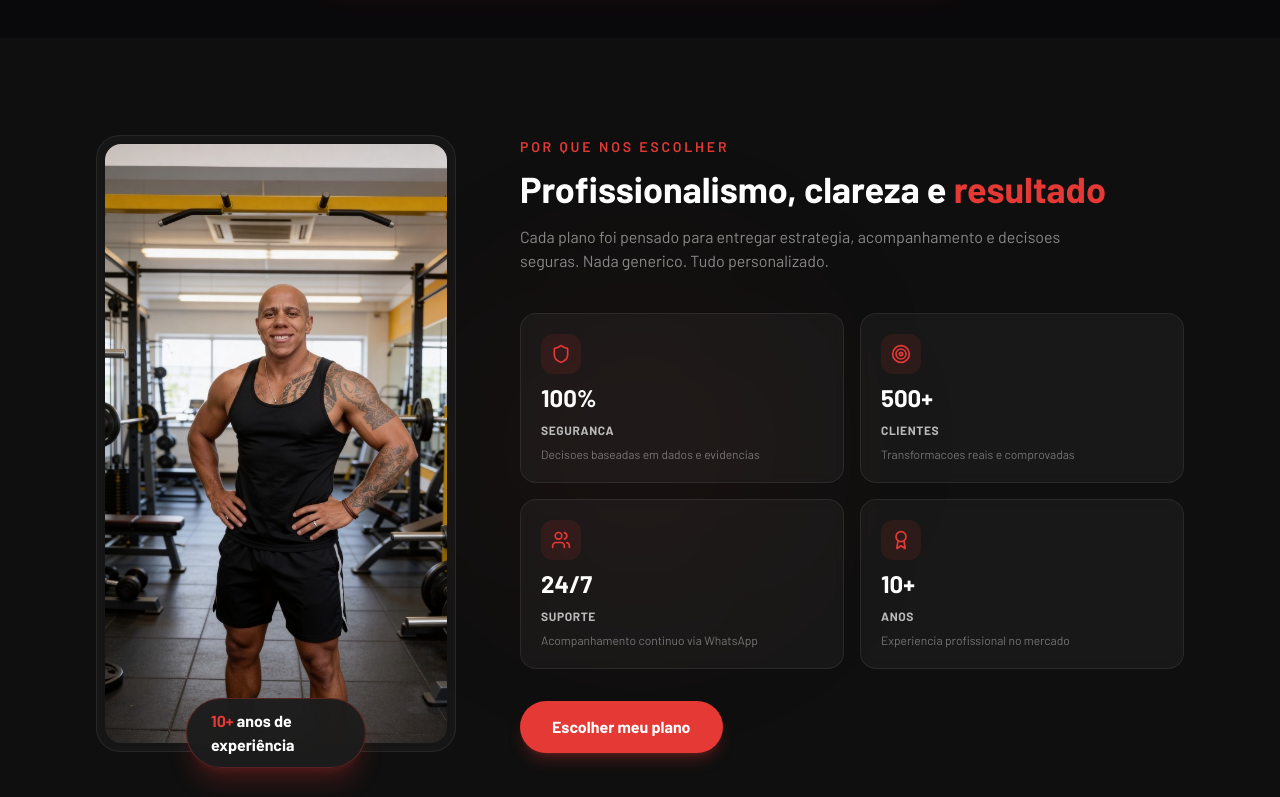
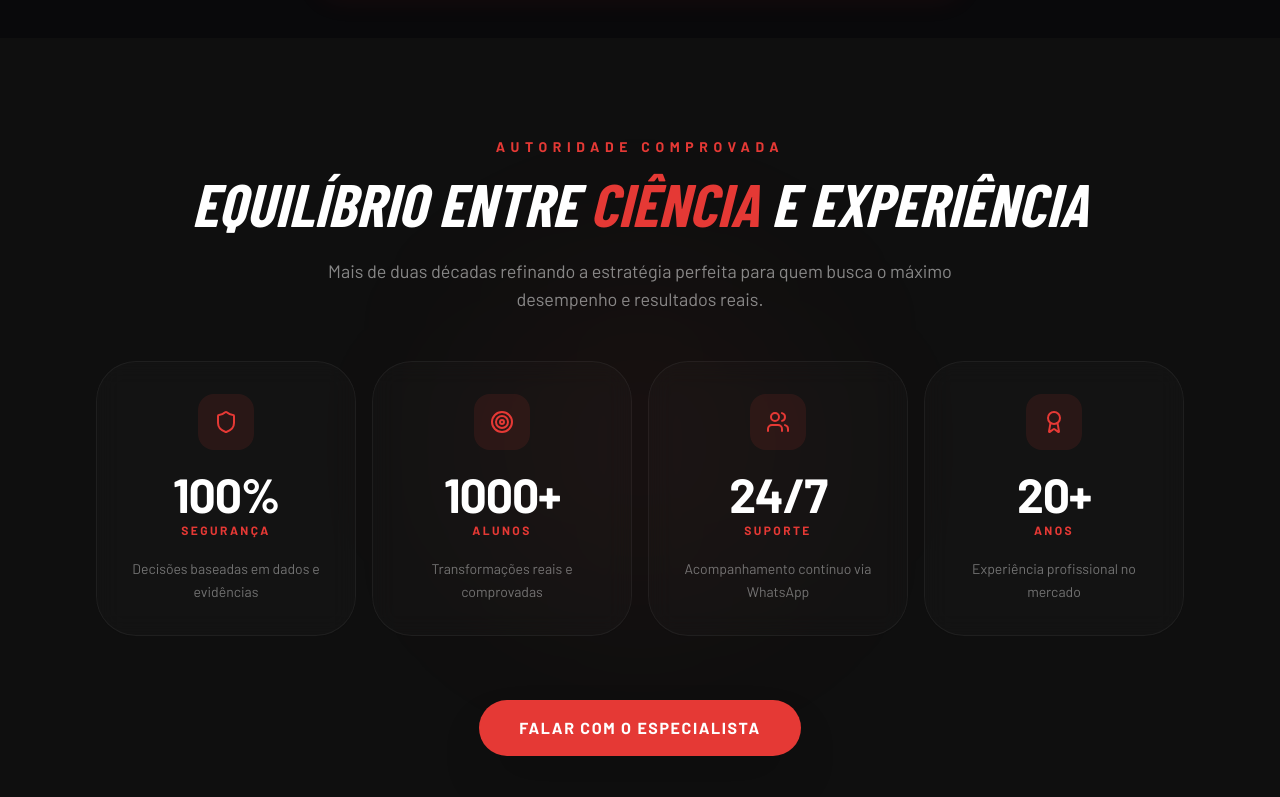
Before and after one commit to Lucax33/personal-instagram, a Next.js app: page / in a window 1280 px wide. Shown: the part 2003-2800 px from the top of the page. Built offline with nearby package versions, Linux system fonts and the light colour scheme.

Commit message:
feat: refactor Authority Section UI/UX, update metrics (1000+ students, 20+ years exp) and restore Hero Section photo

```diff
--- a/components/authority-section.tsx
+++ b/components/authority-section.tsx
@@ -5,26 +5,26 @@ const stats = [
   {
     icon: Shield,
     value: "100%",
-    label: "Seguranca",
-    desc: "Decisoes baseadas em dados e evidencias",
+    label: "Segurança",
+    desc: "Decisões baseadas em dados e evidências",
   },
   {
     icon: Target,
-    value: "500+",
-    label: "Clientes",
-    desc: "Transformacoes reais e comprovadas",
+    value: "1000+",
+    label: "Alunos",
+    desc: "Transformações reais e comprovadas",
   },
   {
     icon: Users,
     value: "24/7",
     label: "Suporte",
-    desc: "Acompanhamento continuo via WhatsApp",
+    desc: "Acompanhamento contínuo via WhatsApp",
   },
   {
     icon: Award,
-    value: "10+",
+    value: "20+",
     label: "Anos",
-    desc: "Experiencia profissional no mercado",
+    desc: "Experiência profissional no mercado",
   },
 ]
 
@@ -38,78 +38,57 @@ export function AuthoritySection() {
       />
 
       <div className="relative mx-auto max-w-6xl px-4 sm:px-6 lg:px-8">
-        <div className="flex flex-col items-center gap-10 lg:flex-row lg:gap-16">
-          {/* Image column */}
-          <div className="relative w-full max-w-xs shrink-0 sm:max-w-sm lg:w-[360px]">
-            <div className="relative">
-              {/* Glow behind */}
-              <div
-                className="absolute inset-0 -z-10 translate-y-6 scale-90 rounded-full bg-[#E53935]/15 blur-[80px]"
-                aria-hidden="true"
-              />
-              {/* Glass frame */}
-              <div className="overflow-hidden rounded-3xl border border-white/[0.08] bg-white/[0.03] p-2 backdrop-blur-sm">
-                <Image
-                  src="/trainer-gym.jpg"
-                  alt="Personal Trainer na academia - mais de 10 anos de experiência"
-                  width={360}
-                  height={480}
-                  className="h-auto w-full rounded-2xl object-cover"
-                  sizes="(max-width: 768px) 280px, 360px"
-                />
-              </div>
-              {/* Floating glass badge - enhanced */}
-              <div className="absolute -bottom-4 left-1/2 -translate-x-1/2 rounded-full border border-[#E53935]/30 bg-[#1C1C1C]/95 px-6 py-2.5 text-sm font-bold text-white shadow-xl shadow-[#E53935]/20 backdrop-blur-xl sm:text-base">
-                <span className="text-[#E53935] font-extrabold">10+</span> anos de experiência
-              </div>
-            </div>
+        <div className="flex flex-col items-center">
+          {/* Main Title Area */}
+          <div className="mb-12 text-center">
+            <span className="mb-4 inline-block text-sm font-black uppercase tracking-[0.4em] text-[#E53935]">
+              Autoridade Comprovada
+            </span>
+            <h2 className="font-condensed text-4xl font-black uppercase italic leading-tight text-white sm:text-6xl text-balance">
+              Equilíbrio entre <span className="text-[#E53935]">Ciência</span> e Experiência
+            </h2>
+            <p className="mx-auto mt-6 max-w-2xl text-base leading-relaxed text-white/50 sm:text-lg">
+              Mais de duas décadas refinando a estratégia perfeita para quem busca o máximo desempenho e resultados reais.
+            </p>
           </div>
 
-          {/* Text column */}
-          <div className="flex-1 text-center lg:text-left">
-            <span className="mb-3 inline-block text-xs font-semibold uppercase tracking-[0.2em] text-[#E53935] sm:text-sm">
-              Por que nos escolher
-            </span>
-            <h2 className="text-2xl font-extrabold leading-tight text-white text-balance sm:text-3xl md:text-4xl">
-              Profissionalismo, clareza e{" "}
-              <span className="text-[#E53935]">resultado</span>
-            </h2>
-            <p className="mx-auto mt-4 max-w-xl text-sm leading-relaxed text-white/50 sm:text-base lg:mx-0">
-              Cada plano foi pensado para entregar estrategia, acompanhamento e
-              decisoes seguras. Nada generico. Tudo personalizado.
-            </p>
-
-            {/* Stats grid */}
-            <div className="mt-8 grid grid-cols-2 gap-3 sm:gap-4 md:mt-10">
+          {/* Stats grid - Redesigned for impact without image */}
+          <div className="grid w-full grid-cols-1 gap-4 sm:grid-cols-2 lg:grid-cols-4">
             {stats.map(({ icon: Icon, value, label, desc }) => (
               <div
                 key={label}
-                  className="group flex flex-col items-center gap-2 rounded-2xl border border-white/[0.08] bg-white/[0.04] p-4 text-center backdrop-blur-sm transition-all duration-300 hover:border-[#E53935]/20 hover:bg-white/[0.07] sm:p-5 lg:items-start lg:text-left"
+                className="group relative flex flex-col items-center gap-5 overflow-hidden rounded-[2.5rem] border border-white/[0.05] bg-white/[0.02] p-8 text-center backdrop-blur-md transition-all duration-500 hover:border-[#E53935]/30 hover:bg-white/[0.04]"
               >
-                  <div className="inline-flex items-center justify-center rounded-xl bg-[#E53935]/10 p-2.5 transition-colors duration-300 group-hover:bg-[#E53935]/15">
-                    <Icon className="h-4 w-4 text-[#E53935] sm:h-5 sm:w-5" />
+                <div className="absolute -right-4 -top-4 h-24 w-24 rounded-full bg-[#E53935]/10 blur-3xl transition-opacity opacity-0 group-hover:opacity-100" />
+
+                <div className="relative inline-flex items-center justify-center rounded-2xl bg-[#E53935]/10 p-4 transition-transform duration-500 group-hover:scale-110 group-hover:bg-[#E53935]/15">
+                  <Icon className="h-6 w-6 text-[#E53935]" />
                 </div>
-                  <span className="text-xl font-extrabold text-white sm:text-2xl">
+
+                <div className="space-y-1">
+                  <span className="block text-4xl font-black tracking-tight text-white sm:text-5xl">
                     {value}
                   </span>
-                  <p className="text-[10px] font-bold uppercase tracking-wider text-white/70 sm:text-xs">
+                  <p className="text-[10px] font-black uppercase tracking-[0.2em] text-[#E53935] sm:text-xs">
                     {label}
                   </p>
-                  <p className="text-[10px] leading-relaxed text-white/40 sm:text-xs">
+                </div>
+
+                <p className="text-sm leading-relaxed text-white/40">
                   {desc}
                 </p>
               </div>
             ))}
           </div>
 
-            <div className="mt-8 text-center lg:text-left">
+          <div className="mt-16 text-center">
             <a
               href="#planos"
-                className="inline-flex items-center justify-center rounded-full bg-[#E53935] px-8 py-3.5 text-sm font-bold text-white shadow-lg shadow-[#E53935]/25 transition-all duration-300 hover:-translate-y-0.5 hover:bg-[#C62828] hover:shadow-xl sm:text-base"
+              className="group relative inline-flex items-center justify-center gap-2 overflow-hidden rounded-full bg-[#E53935] px-10 py-4 text-base font-black uppercase tracking-widest text-white shadow-2xl transition-all duration-300 hover:-translate-y-1 hover:bg-[#C62828] hover:shadow-[#E53935]/40"
             >
-                Escolher meu plano
+              <span className="relative z-10">Falar com o Especialista</span>
+              <div className="absolute inset-0 h-full w-full bg-gradient-to-r from-transparent via-white/20 to-transparent transition-transform duration-1000 -translate-x-full group-hover:translate-x-full" />
             </a>
-            </div>
           </div>
         </div>
       </div>
```
Lines whose indentation alone changed are shown as unchanged.
